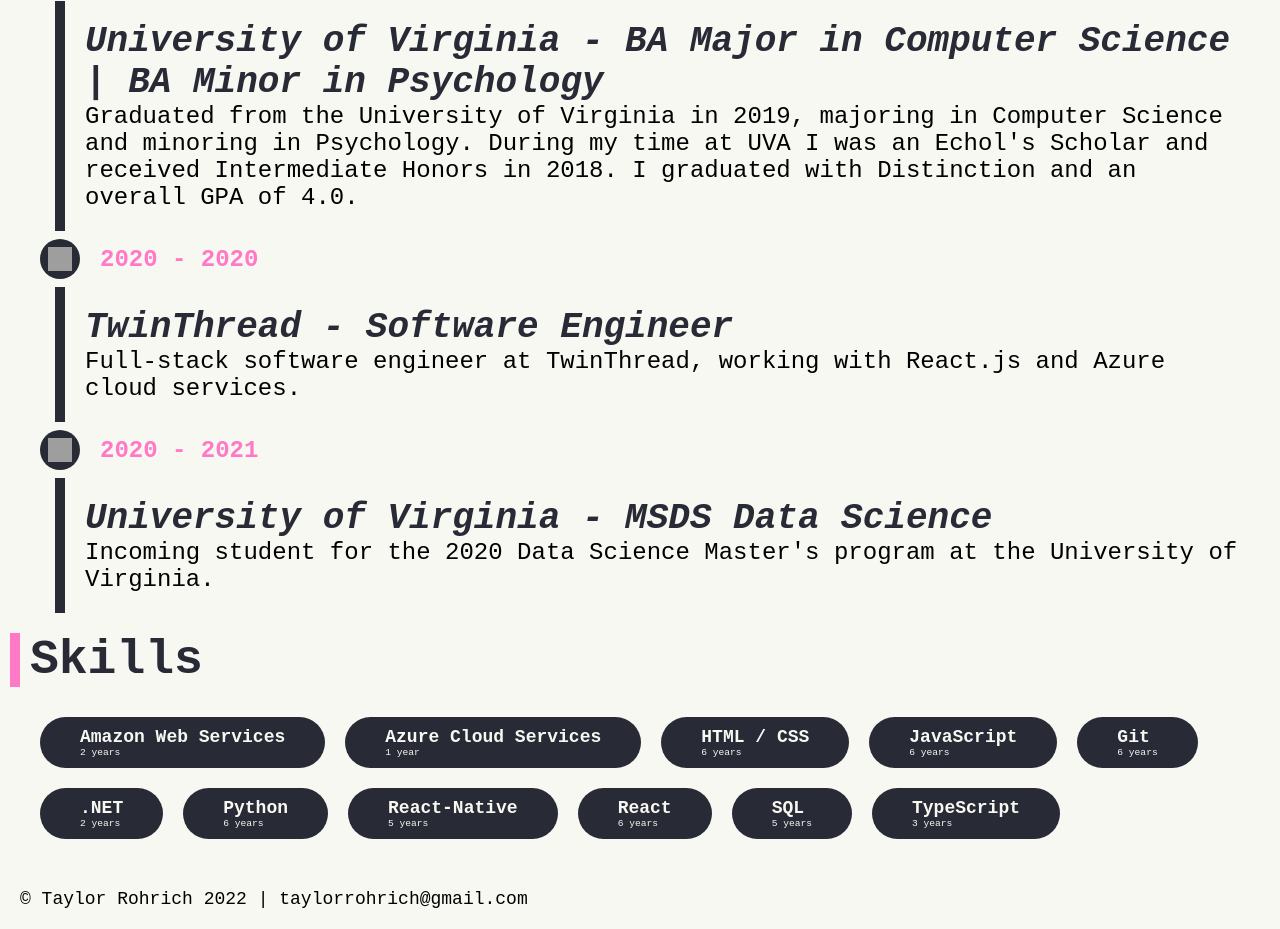
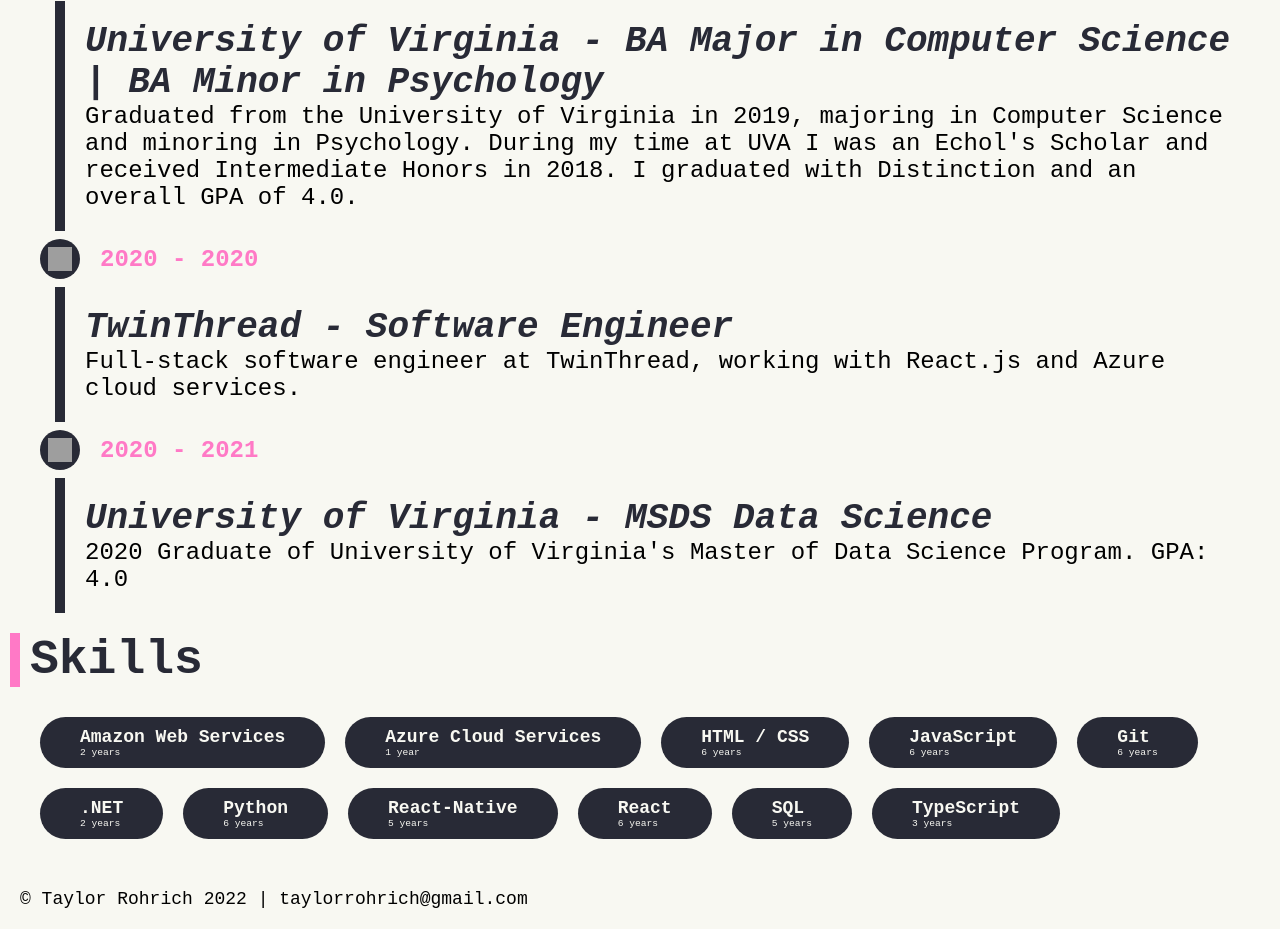
Before and after one commit to taylorrohrich/personal_website_2020, a Gatsby site in the folder gatsby/: page /about in a window 1280 px wide. Shown: the part 1102-2031 px from the top of the page. Built offline with nearby package versions, Linux system fonts and the light colour scheme; Gatsby itself is replaced by a stand-in of ours; grey boxes are pictures that could not be loaded.

Commit message:
Update Timeline “university-of-virginia-msds-data-science”

```diff
--- a/gatsby/static/timeline/university-of-virginia-msds-data-science.md
+++ b/gatsby/static/timeline/university-of-virginia-msds-data-science.md
@@ -6,4 +6,4 @@
 color: '#282a36'
 icon: /assets/cap.svg
 ---
-Incoming student for the 2020 Data Science Master's program at the University of Virginia.
+2﻿020 Graduate of University of Virginia's Master of Data Science Program. GPA: 4.0
```
